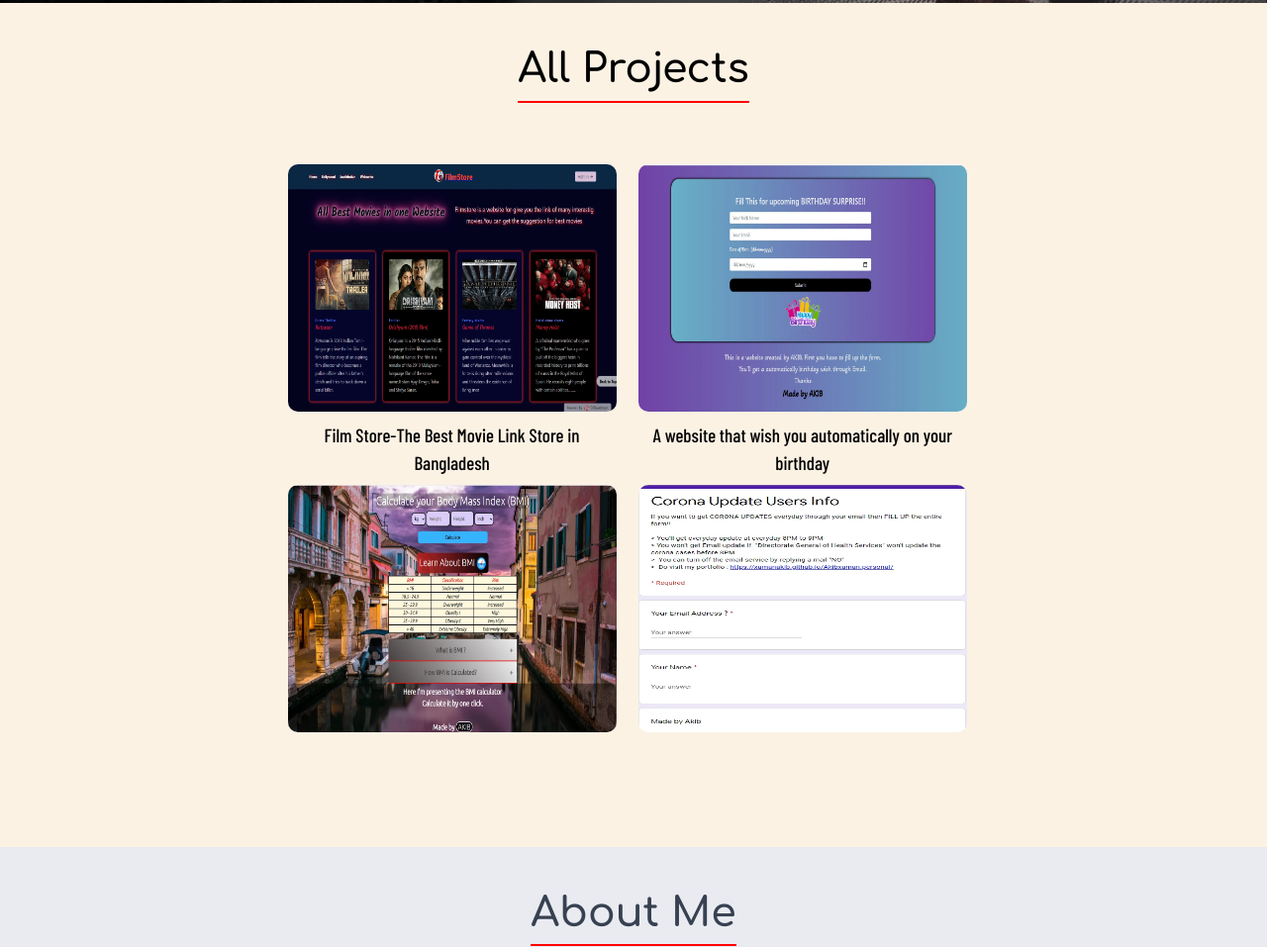
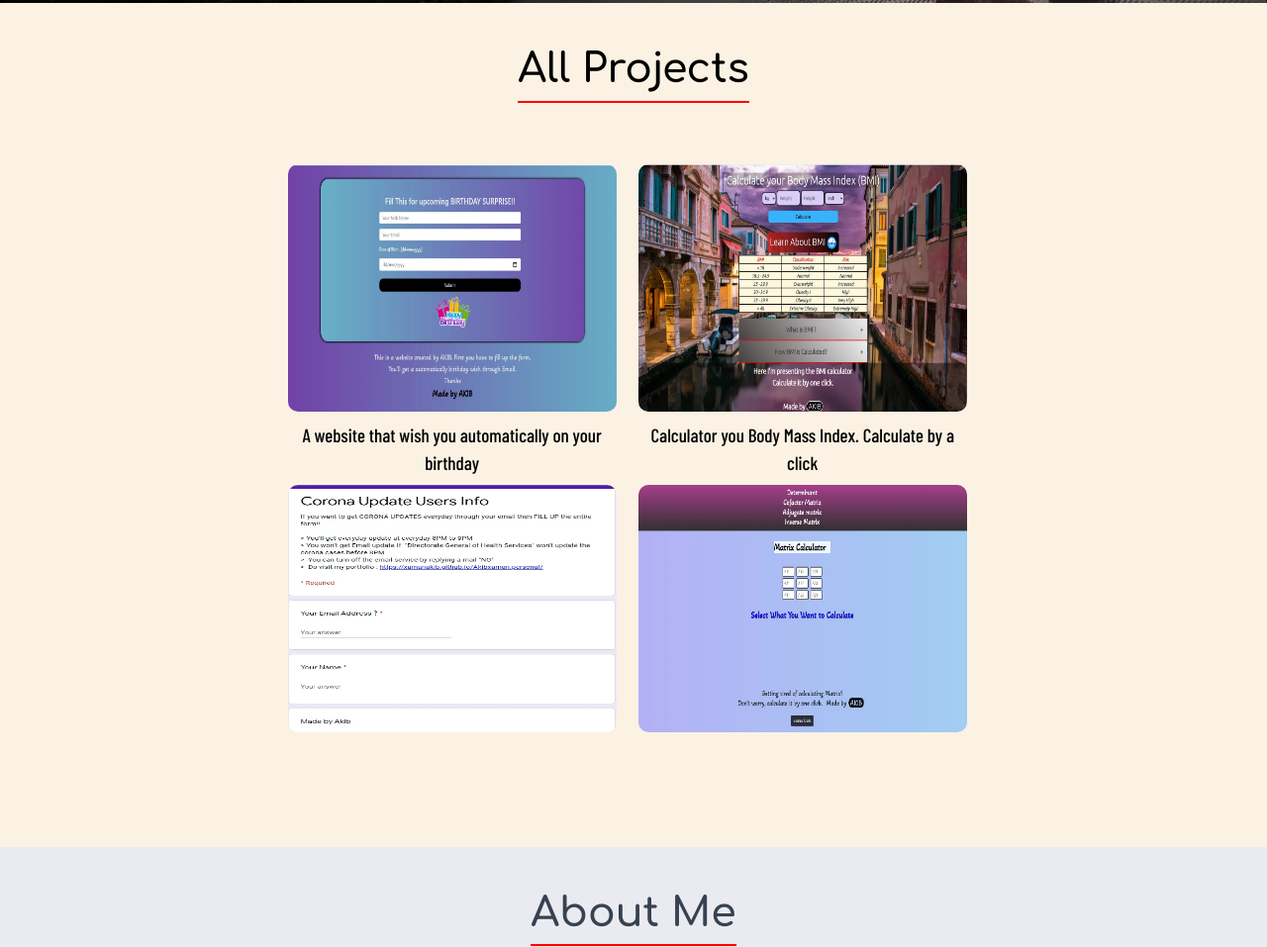
Before and after one commit to xamanakib/Akibxaman.portfolio, a plain HTML site: page index.html in a window 1280 px wide. Shown: the part 819-1776 px from the top of the page at 99% size. Drawn offline with nearby package versions, Linux system fonts and the light colour scheme; a script that the page names is missing; files whose address does not match are found by name; a web font is replaced by a local one.

Commit message:
remove filmstores

```diff
--- a/index.html
+++ b/index.html
@@ -135,12 +135,7 @@
 
             <!-- website 01 -->
 
-            <div class="websites" id="pTop">
-                <div class="img">
-                    <a href="https://filmstores.cf/" target="_blank"> <img src="img/Filmstores.webp" alt=""></a>
-                </div>
-                <div class="caption">Film Store-The Best Movie Link Store in Bangladesh</div>
-            </div>
+
 
 
             <!-- website 02 -->
```
